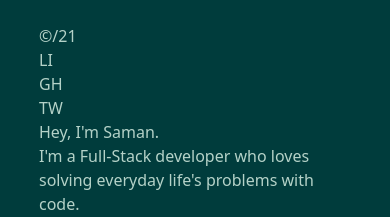
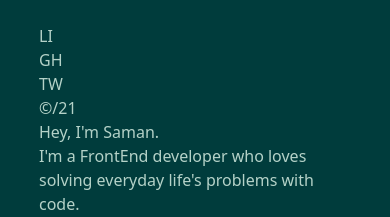
Before and after one commit to SamanAtashi/Portfolio-V.2, a Next.js app: page / in a window 390 px wide. Shown: the top 217 px of the page. Built offline with nearby package versions, Linux system fonts and the light colour scheme.

Commit message:
Update mobile version of navbar

```diff
--- a/Components/Home.jsx
+++ b/Components/Home.jsx
@@ -12,7 +12,7 @@ const Home = () => {
 				<p>
 					I'm a{' '}
 					<span className="text-Secondary_Light font-semibold">
-						Full-Stack
+						FrontEnd
 					</span>{' '}
 					developer who loves solving everyday life's
 					problems with code.
--- a/Components/Navbar.jsx
+++ b/Components/Navbar.jsx
@@ -1,15 +1,18 @@
 const Navbar = () => {
 	return (
-		<div className="flex justify-between items-center py-3.5 md:fixed md:bottom-0 md:left-0 md:-rotate-90 md:origin-top-left md:w-100vh md:translate-x-11 md:translate-y-14 md:pl-8 md:pr-14">
-			<p className="w-1/6"> &copy;/21</p>
-			<div className="flex justify-between items-center w-5/6">
-				<div className="border-Secondary border w-8/12"></div>
+		<div className="flex justify-between items-center font-light text-sm tracking-[0.2rem] md:fixed md:bottom-0 md:left-0 md:-rotate-90 md:origin-top-left md:w-100vh md:translate-x-11 md:translate-y-14 md:pl-8 md:pr-14">
+			<div className="flex items-center w-5/6">
 				<ul className="flex space-x-3 mr-4">
 					<li>LI</li>
 					<li>GH</li>
 					<li>TW</li>
 				</ul>
+				<div className="border-Secondary border w-10"></div>
 			</div>
+			<p className="w-1/6">
+				{' '}
+				&copy;/<span className="tracking-wide">21</span>
+			</p>
 		</div>
 	);
 };
```
